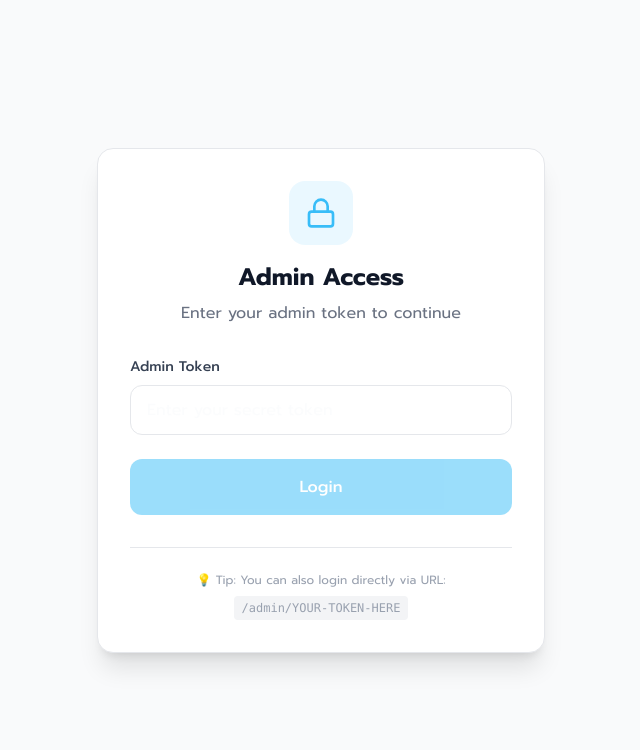
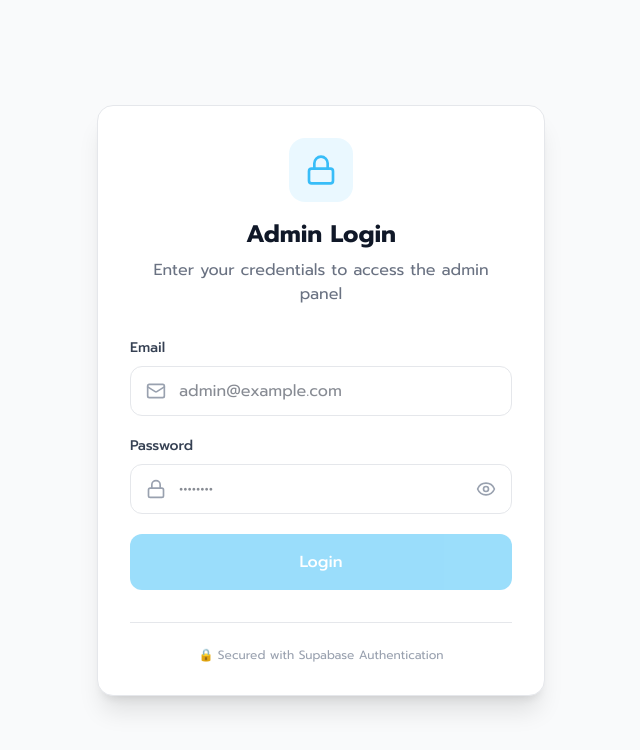
Before and after one commit to nateekarni/portfolio, a React (Vite) app: page /admin in a window 1280 px wide. Shown: the top 750 px of the page, without its empty margins (319-959 px from the left). Built offline with nearby package versions, Linux system fonts and the light colour scheme; no server answers; a web font is replaced by a local one.

Commit message:
feat: Implement Supabase Auth for Admin panel - Replace token-based auth with email/password login

```diff
--- a/api/_lib/auth.js
+++ b/api/_lib/auth.js
@@ -1,6 +1,5 @@
 import { supabaseAdmin } from './supabase.js';
 
-const ADMIN_SECRET_TOKEN = process.env.ADMIN_SECRET_TOKEN;
 const SESSION_COOKIE_NAME = 'admin_session';
 
 /**
@@ -19,40 +18,54 @@ export function parseCookies(cookieHeader) {
 }
 
 /**
- * Validate the secret token for initial login
+ * Verify Supabase JWT token from Authorization header
+ * Returns user object if valid, null otherwise
  */
-export function validateSecretToken(token) {
-    if (!ADMIN_SECRET_TOKEN) {
-        console.error('ADMIN_SECRET_TOKEN not configured');
-        return false;
+export async function verifySupabaseToken(request) {
+    const authHeader = request.headers.get('authorization');
+
+    if (!authHeader?.startsWith('Bearer ')) {
+        return null;
     }
-    return token === ADMIN_SECRET_TOKEN;
+
+    const token = authHeader.substring(7);
+
+    try {
+        const { data: { user }, error } = await supabaseAdmin.auth.getUser(token);
+
+        if (error || !user) {
+            console.error('Token verification failed:', error?.message);
+            return null;
+        }
+
+        return user;
+    } catch (error) {
+        console.error('Token verification error:', error);
+        return null;
+    }
 }
 
 /**
- * Create a new session and return session token
+ * Middleware to check if request is authenticated via Supabase token
+ * Returns true if authenticated, false otherwise
  */
-export async function createSession() {
-    const sessionToken = crypto.randomUUID();
-    const expiresAt = new Date(Date.now() + 7 * 24 * 60 * 60 * 1000); // 7 days
-
-    const { error } = await supabaseAdmin
-        .from('admin_sessions')
-        .insert({
-            session_token: sessionToken,
-            expires_at: expiresAt.toISOString()
-        });
-
-    if (error) {
-        console.error('Error creating session:', error);
-        return null;
-    }
-
-    return { sessionToken, expiresAt };
+export async function isAuthenticated(request) {
+    const user = await verifySupabaseToken(request);
+    return user !== null;
 }
 
 /**
- * Validate session token from cookie
+ * Get authenticated user from request
+ * Returns user object or null
+ */
+export async function getAuthenticatedUser(request) {
+    return await verifySupabaseToken(request);
+}
+
+// Legacy session functions (kept for backward compatibility during migration)
+
+/**
+ * Validate session token from cookie (legacy)
  */
 export async function validateSession(sessionToken) {
     if (!sessionToken) return false;
@@ -72,7 +85,7 @@ export async function validateSession(sessionToken) {
 }
 
 /**
- * Delete session (logout)
+ * Delete session (logout) - legacy
  */
 export async function deleteSession(sessionToken) {
     if (!sessionToken) return;
@@ -84,26 +97,6 @@ export async function deleteSession(sessionToken) {
 }
 
 /**
- * Middleware to check if request is authenticated
- * Returns true if authenticated, false otherwise
- */
-export async function isAuthenticated(request) {
-    const cookies = parseCookies(request.headers.get('cookie'));
-    const sessionToken = cookies[SESSION_COOKIE_NAME];
-
-    return await validateSession(sessionToken);
-}
-
-/**
- * Create session cookie string
- */
-export function createSessionCookie(sessionToken, expiresAt) {
-    const isProduction = process.env.NODE_ENV === 'production';
-
-    return `${SESSION_COOKIE_NAME}=${sessionToken}; Path=/; HttpOnly; SameSite=Strict; ${isProduction ? 'Secure; ' : ''}Expires=${expiresAt.toUTCString()}`;
-}
-
-/**
  * Create cookie to clear session
  */
 export function clearSessionCookie() {
--- a/src/App.jsx
+++ b/src/App.jsx
@@ -78,7 +78,6 @@ function App() {
 
             {/* Admin Routes */}
             <Route path="/admin" element={<AdminLogin />} />
-            <Route path="/admin/:token" element={<AdminLogin />} />
 
             {/* Protected Admin Routes */}
             <Route path="/admin" element={
--- a/src/contexts/AuthContext.jsx
+++ b/src/contexts/AuthContext.jsx
@@ -1,32 +1,64 @@
 import { createContext, useContext, useState, useEffect, useCallback } from 'react';
-import { authAPI } from '../services/api';
+import { supabase } from '../lib/supabase';
 
 const AuthContext = createContext(null);
 
 export function AuthProvider({ children }) {
+    const [user, setUser] = useState(null);
     const [isAuthenticated, setIsAuthenticated] = useState(false);
     const [isLoading, setIsLoading] = useState(true);
 
-    // Check authentication status on mount
+    // Check authentication status on mount and listen for changes
     useEffect(() => {
-        checkAuth();
+        // Get initial session
+        const getInitialSession = async () => {
+            try {
+                const { data: { session } } = await supabase.auth.getSession();
+                if (session?.user) {
+                    setUser(session.user);
+                    setIsAuthenticated(true);
+                }
+            } catch (error) {
+                console.error('Error getting session:', error);
+            } finally {
+                setIsLoading(false);
+            }
+        };
+
+        getInitialSession();
+
+        // Listen for auth state changes
+        const { data: { subscription } } = supabase.auth.onAuthStateChange(
+            async (event, session) => {
+                if (session?.user) {
+                    setUser(session.user);
+                    setIsAuthenticated(true);
+                } else {
+                    setUser(null);
+                    setIsAuthenticated(false);
+                }
+                setIsLoading(false);
+            }
+        );
+
+        return () => {
+            subscription?.unsubscribe();
+        };
     }, []);
 
-    const checkAuth = useCallback(async () => {
-        try {
-            const response = await authAPI.verify();
-            setIsAuthenticated(response.authenticated);
-        } catch (error) {
-            setIsAuthenticated(false);
-        } finally {
-            setIsLoading(false);
-        }
-    }, []);
-
-    const login = useCallback(async (token) => {
+    const login = useCallback(async (email, password) => {
         try {
             setIsLoading(true);
-            await authAPI.login(token);
+            const { data, error } = await supabase.auth.signInWithPassword({
+                email,
+                password,
+            });
+
+            if (error) {
+                return { success: false, error: error.message };
+            }
+
+            setUser(data.user);
             setIsAuthenticated(true);
             return { success: true };
         } catch (error) {
@@ -39,11 +71,18 @@ export function AuthProvider({ children }) {
     const logout = useCallback(async () => {
         try {
             setIsLoading(true);
-            await authAPI.logout();
+            const { error } = await supabase.auth.signOut();
+
+            if (error) {
+                console.error('Logout error:', error);
+            }
+
+            setUser(null);
             setIsAuthenticated(false);
             return { success: true };
         } catch (error) {
             // Even if logout fails, clear local state
+            setUser(null);
             setIsAuthenticated(false);
             return { success: false, error: error.message };
         } finally {
@@ -52,11 +91,11 @@ export function AuthProvider({ children }) {
     }, []);
 
     const value = {
+        user,
         isAuthenticated,
         isLoading,
         login,
         logout,
-        checkAuth,
     };
 
     return (
--- /dev/null
+++ b/src/lib/supabase.js
@@ -0,0 +1,15 @@
+import { createClient } from '@supabase/supabase-js';
+
+const supabaseUrl = import.meta.env.VITE_SUPABASE_URL;
+const supabaseAnonKey = import.meta.env.VITE_SUPABASE_ANON_KEY;
+
+if (!supabaseUrl || !supabaseAnonKey) {
+    console.warn('Supabase environment variables not configured');
+}
+
+export const supabase = createClient(
+    supabaseUrl || '',
+    supabaseAnonKey || ''
+);
+
+export default supabase;
--- a/src/pages/admin/AdminLogin.jsx
+++ b/src/pages/admin/AdminLogin.jsx
@@ -1,22 +1,16 @@
 import { useState, useEffect } from 'react';
-import { useParams, useNavigate } from 'react-router-dom';
+import { useNavigate } from 'react-router-dom';
 import { useAuth } from '../../contexts/AuthContext';
-import { Lock, AlertCircle, Loader } from 'lucide-react';
+import { Lock, AlertCircle, Loader, Mail, Eye, EyeOff } from 'lucide-react';
 
 const AdminLogin = () => {
-    const { token } = useParams();
     const navigate = useNavigate();
     const { login, isAuthenticated, isLoading } = useAuth();
     const [error, setError] = useState(null);
-    const [manualToken, setManualToken] = useState('');
+    const [email, setEmail] = useState('');
+    const [password, setPassword] = useState('');
+    const [showPassword, setShowPassword] = useState(false);
     const [isLoggingIn, setIsLoggingIn] = useState(false);
-
-    // Auto-login if token is in URL
-    useEffect(() => {
-        if (token && !isAuthenticated && !isLoading) {
-            handleLogin(token);
-        }
-    }, [token, isAuthenticated, isLoading]);
 
     // Redirect if already authenticated
     useEffect(() => {
@@ -25,34 +19,34 @@ const AdminLogin = () => {
         }
     }, [isAuthenticated, navigate]);
 
-    const handleLogin = async (tokenToUse) => {
+    const handleSubmit = async (e) => {
+        e.preventDefault();
+
+        if (!email.trim() || !password.trim()) {
+            setError('Please enter both email and password');
+            return;
+        }
+
         setIsLoggingIn(true);
         setError(null);
 
-        const result = await login(tokenToUse);
+        const result = await login(email.trim(), password);
 
         if (result.success) {
             navigate('/admin/dashboard');
         } else {
-            setError(result.error || 'Invalid token. Please try again.');
+            setError(result.error || 'Invalid credentials. Please try again.');
         }
 
         setIsLoggingIn(false);
     };
 
-    const handleSubmit = (e) => {
-        e.preventDefault();
-        if (manualToken.trim()) {
-            handleLogin(manualToken.trim());
-        }
-    };
-
-    if (isLoading || isLoggingIn) {
+    if (isLoading) {
         return (
             <div className="min-h-screen flex items-center justify-center bg-gray-50 dark:bg-gray-900">
                 <div className="text-center">
                     <Loader className="w-12 h-12 animate-spin text-primary mx-auto mb-4" />
-                    <p className="text-gray-500">Authenticating...</p>
+                    <p className="text-gray-500">Loading...</p>
                 </div>
             </div>
         );
@@ -67,10 +61,10 @@ const AdminLogin = () => {
                             <Lock className="w-8 h-8 text-primary" />
                         </div>
                         <h1 className="text-2xl font-bold text-gray-900 dark:text-white mb-2">
-                            Admin Access
+                            Admin Login
                         </h1>
                         <p className="text-gray-500">
-                            Enter your admin token to continue
+                            Enter your credentials to access the admin panel
                         </p>
                     </div>
 
@@ -81,36 +75,77 @@ const AdminLogin = () => {
                         </div>
                     )}
 
-                    <form onSubmit={handleSubmit} className="space-y-6">
+                    <form onSubmit={handleSubmit} className="space-y-5">
                         <div>
                             <label className="block text-sm font-medium text-gray-700 dark:text-gray-300 mb-2">
-                                Admin Token
+                                Email
                             </label>
-                            <input
-                                type="password"
-                                value={manualToken}
-                                onChange={(e) => setManualToken(e.target.value)}
-                                className="w-full px-4 py-3 rounded-xl border border-gray-200 dark:border-gray-600 bg-white dark:bg-gray-700 focus:ring-2 focus:ring-primary focus:border-transparent"
-                                placeholder="Enter your secret token"
-                                autoComplete="off"
-                            />
+                            <div className="relative">
+                                <div className="absolute inset-y-0 left-0 pl-4 flex items-center pointer-events-none">
+                                    <Mail className="w-5 h-5 text-gray-400" />
+                                </div>
+                                <input
+                                    type="email"
+                                    value={email}
+                                    onChange={(e) => setEmail(e.target.value)}
+                                    className="w-full pl-12 pr-4 py-3 rounded-xl border border-gray-200 dark:border-gray-600 bg-white dark:bg-gray-700 focus:ring-2 focus:ring-primary focus:border-transparent text-gray-900 dark:text-white"
+                                    placeholder="admin@example.com"
+                                    autoComplete="email"
+                                    disabled={isLoggingIn}
+                                />
+                            </div>
+                        </div>
+
+                        <div>
+                            <label className="block text-sm font-medium text-gray-700 dark:text-gray-300 mb-2">
+                                Password
+                            </label>
+                            <div className="relative">
+                                <div className="absolute inset-y-0 left-0 pl-4 flex items-center pointer-events-none">
+                                    <Lock className="w-5 h-5 text-gray-400" />
+                                </div>
+                                <input
+                                    type={showPassword ? 'text' : 'password'}
+                                    value={password}
+                                    onChange={(e) => setPassword(e.target.value)}
+                                    className="w-full pl-12 pr-12 py-3 rounded-xl border border-gray-200 dark:border-gray-600 bg-white dark:bg-gray-700 focus:ring-2 focus:ring-primary focus:border-transparent text-gray-900 dark:text-white"
+                                    placeholder="••••••••"
+                                    autoComplete="current-password"
+                                    disabled={isLoggingIn}
+                                />
+                                <button
+                                    type="button"
+                                    onClick={() => setShowPassword(!showPassword)}
+                                    className="absolute inset-y-0 right-0 pr-4 flex items-center"
+                                >
+                                    {showPassword ? (
+                                        <EyeOff className="w-5 h-5 text-gray-400 hover:text-gray-600" />
+                                    ) : (
+                                        <Eye className="w-5 h-5 text-gray-400 hover:text-gray-600" />
+                                    )}
+                                </button>
+                            </div>
                         </div>
 
                         <button
                             type="submit"
-                            disabled={!manualToken.trim()}
-                            className="w-full py-4 bg-primary text-white rounded-xl font-medium hover:bg-primary/90 disabled:opacity-50 disabled:cursor-not-allowed transition-all"
+                            disabled={isLoggingIn || !email.trim() || !password.trim()}
+                            className="w-full py-4 bg-primary text-white rounded-xl font-medium hover:bg-primary/90 disabled:opacity-50 disabled:cursor-not-allowed transition-all flex items-center justify-center gap-2"
                         >
-                            Login
+                            {isLoggingIn ? (
+                                <>
+                                    <Loader className="w-5 h-5 animate-spin" />
+                                    Logging in...
+                                </>
+                            ) : (
+                                'Login'
+                            )}
                         </button>
                     </form>
 
                     <div className="mt-8 pt-6 border-t border-gray-200 dark:border-gray-700">
                         <p className="text-xs text-gray-400 text-center">
-                            💡 Tip: You can also login directly via URL:<br />
-                            <code className="bg-gray-100 dark:bg-gray-700 px-2 py-1 rounded mt-2 inline-block">
-                                /admin/YOUR-TOKEN-HERE
-                            </code>
+                            🔒 Secured with Supabase Authentication
                         </p>
                     </div>
                 </div>
--- a/src/services/api.js
+++ b/src/services/api.js
@@ -3,22 +3,40 @@
  * Handles all API calls to the backend
  */
 
+import { supabase } from '../lib/supabase';
+
 const API_BASE = '/api';
 
 /**
+ * Get current Supabase session token
+ */
+async function getAuthToken() {
+    const { data: { session } } = await supabase.auth.getSession();
+    return session?.access_token || null;
+}
+
+/**
  * Generic fetch wrapper with error handling
+ * Automatically includes Supabase auth token for authenticated requests
  */
 async function apiFetch(endpoint, options = {}) {
     const url = `${API_BASE}${endpoint}`;
 
-    const defaultOptions = {
-        headers: {
-            'Content-Type': 'application/json',
-        },
-        credentials: 'include', // Include cookies for authentication
+    const headers = {
+        'Content-Type': 'application/json',
+        ...options.headers,
     };
 
-    const response = await fetch(url, { ...defaultOptions, ...options });
+    // Add auth token if available
+    const token = await getAuthToken();
+    if (token) {
+        headers['Authorization'] = `Bearer ${token}`;
+    }
+
+    const response = await fetch(url, {
+        ...options,
+        headers,
+    });
     const data = await response.json();
 
     if (!response.ok) {
@@ -27,38 +45,6 @@ async function apiFetch(endpoint, options = {}) {
 
     return data;
 }
-
-// =============================================
-// Authentication API
-// =============================================
-
-export const authAPI = {
-    /**
-     * Login with secret token
-     */
-    login: async (token) => {
-        return apiFetch('/auth/login', {
-            method: 'POST',
-            body: JSON.stringify({ token }),
-        });
-    },
-
-    /**
-     * Logout current session
-     */
-    logout: async () => {
-        return apiFetch('/auth/logout', {
-            method: 'POST',
-        });
-    },
-
-    /**
-     * Verify if current session is valid
-     */
-    verify: async () => {
-        return apiFetch('/auth/verify');
-    },
-};
 
 // =============================================
 // Services API
@@ -248,7 +234,6 @@ export const messagesAPI = {
 };
 
 export default {
-    auth: authAPI,
     services: servicesAPI,
     projects: projectsAPI,
     contact: contactAPI,
```
